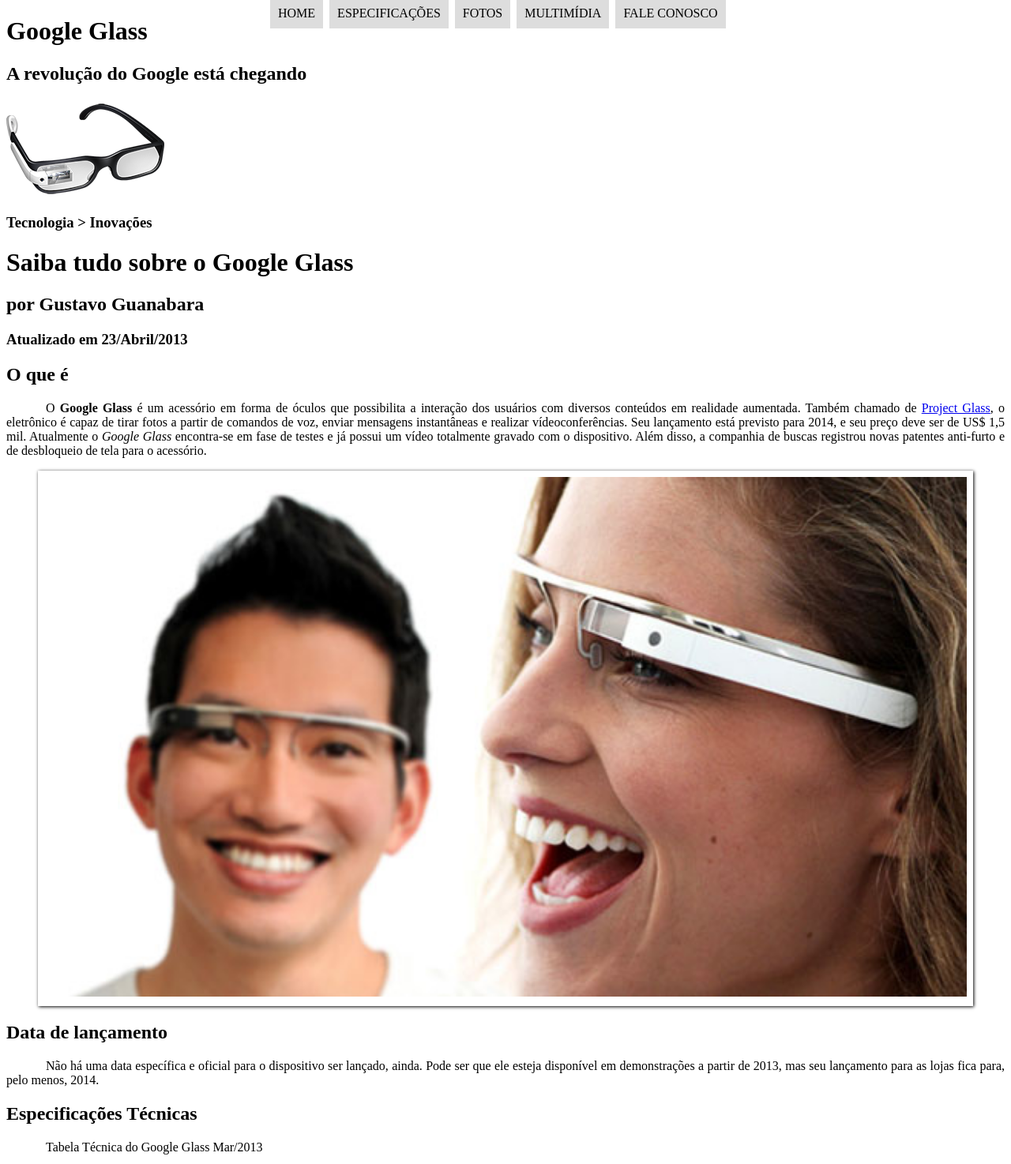
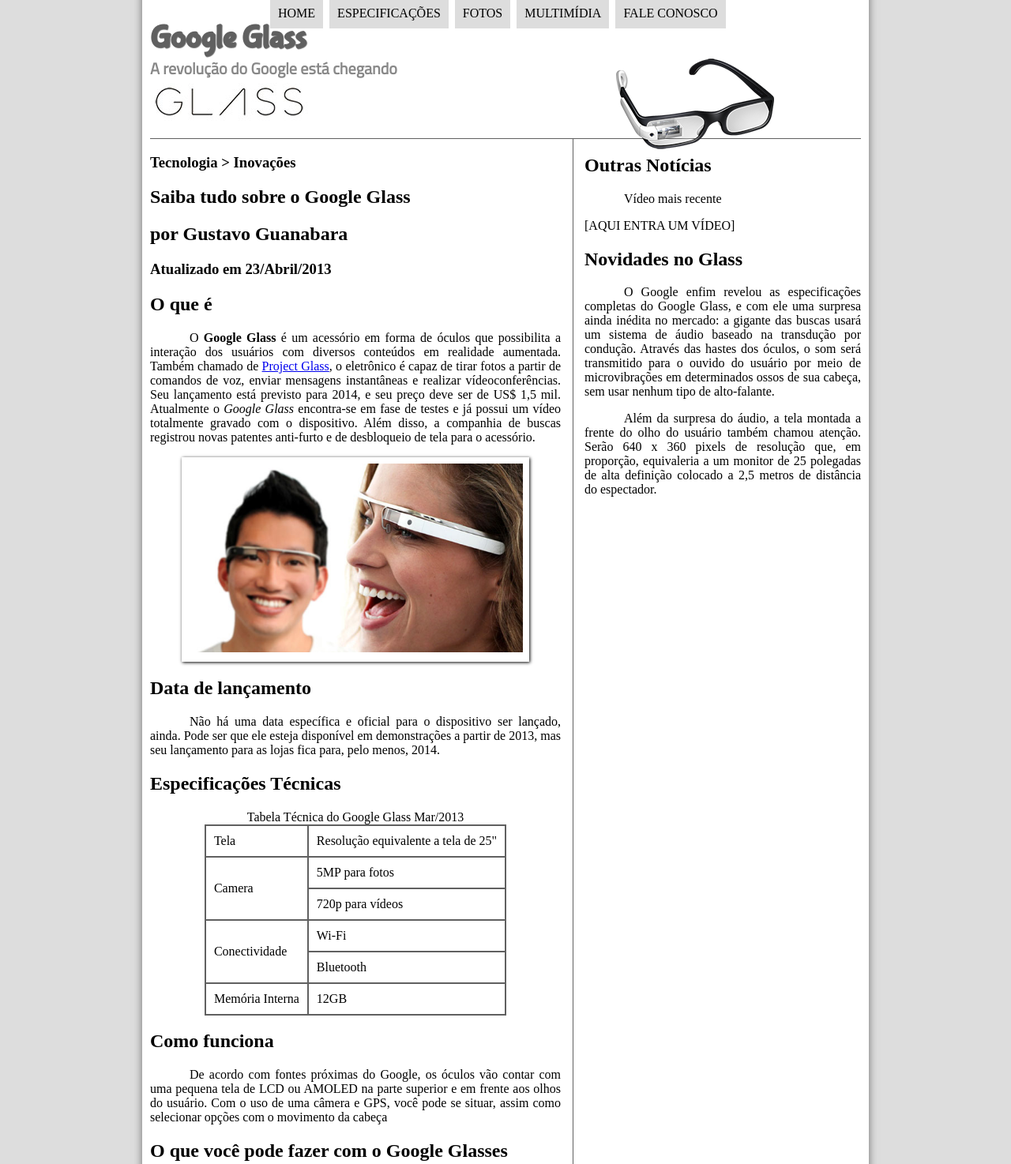
Before and after one commit to AlexandreArmelline/Site-Google-Glass, a plain HTML site: page index.html in a window 1280 px wide. Shown: the top 1474 px of the page at 79% size. Drawn offline with Linux system fonts and the light colour scheme.

Commit message:
add tabela

```diff
--- a/_css/estilo.css
+++ b/_css/estilo.css
@@ -1,13 +1,54 @@
 @charset "utf-8";
+@import url('https://fonts.googleapis.com/css2?family=Titillium+Web&display=swap');
+@font-face {
+    font-family: 'FonteLogo';
+    src: url("../_fonts/bubblegum-sans-regular.otf");
+}
+body{
+    background-color: #dddddd;
+    color: rgba(0, 0, 0, 1);
+}
 
-body{
-    color: black;
+div#interface{
+    width: 900px;
+    background-color: #ffffff;
+    margin: -20px auto 0px auto;
+    box-shadow: 0px 0px 10px rgba(0, 0, 0, 0.5);
+    padding: 10px;
+}
 
-
-}
 p{
     text-align: justify;
     text-indent: 50px;
+}
+
+header#cabecalho img#icone{
+    position: absolute;
+    top: 70px;
+    left: 780px;
+}
+
+header#cabecalho{
+    border-bottom: 1px #606060 solid;
+    height: 150px;
+    background: url(../_imagens/glass-logo-peq.jpg) no-repeat 0px 80px;
+}
+
+header#cabecalho h1{
+    font-family: 'FonteLogo';
+    font-size: 30pt;
+    color: #606060;
+    text-shadow: 1px 1px 1px rgba(0, 0, 0, .6);
+    padding: 0px;
+    margin-bottom: 0px;
+}
+
+header#cabecalho h2{
+    font-family: 'Titillium Web', sans-serif;
+    color: #888888;
+    font-size: 15pt;
+    padding: 0px;
+    margin-top: 0px;
 }
 
 /*Formatação de imagens com legenda*/
@@ -85,3 +126,39 @@
     color: #ffffff;
     text-decoration: underline;
 }
+
+section#corpo{
+    display: block;
+    width: 520px;
+    float: left;
+    border-right: 1px solid #606060;
+    padding-right: 15px;
+}
+
+table#tabelaspec{
+    border: 1px solid #606060;
+    border-spacing: 0px;
+    margin-left: auto;
+    margin-right: auto;
+}
+
+table#tabelaspec td{
+    border: 1px solid #606060;
+    padding: 10px;
+
+}
+
+aside#lateral{
+    display: block;
+    width: 350px;
+    float: right;
+}
+
+footer#rodape{
+    clear: both;
+    border-top: 1px solid #606060;
+}
+
+footer#rodape p{
+    text-align: center;
+}
--- a/index.html
+++ b/index.html
@@ -18,7 +18,7 @@
 </hgroup>
 
 
-<img src="_imagens/glass-oculos-preto-peq.png" alt="">
+<img id="icone" src="_imagens/glass-oculos-preto-peq.png" alt="">
 
 <nav id="menu">
 <h1>Menu Principal</h1>
@@ -32,6 +32,8 @@
 </nav>
 
 </header>
+
+<section id="corpo">
 <hgroup>
 <h3>Tecnologia > Inovações</h3>
 <h1>Saiba tudo sobre o Google Glass</h1>
@@ -53,12 +55,16 @@
 <p>Não há uma data específica e oficial para o dispositivo ser lançado, ainda. Pode ser que ele esteja disponível em demonstrações a partir de 2013, mas seu lançamento para as lojas fica para, pelo menos, 2014.</p>
 
 <h2>Especificações Técnicas</h2>
-<p>Tabela Técnica do Google Glass Mar/2013</p>
+<table id="tabelaspec">
+<caption>Tabela Técnica do Google Glass Mar/2013</caption>
 
-Tela:Resolução equivalente a tela de 25"
-Camera: 5MP para fotos / 720p para vídeos
-Conectividade: Wi-Fi/ Bluetooth
-Memória Interna: 12GB
+<tr><td>Tela</td><td>Resolução equivalente a tela de 25"</td></tr>
+<tr><td rowspan="2">Camera</td><td>5MP para fotos</td></tr>
+<tr><td>720p para vídeos</td></tr>
+<tr><td rowspan="2">Conectividade</td><td>Wi-Fi</td></tr>
+<tr><td>Bluetooth</td></tr>
+<tr><td>Memória Interna</td><td>12GB</td></tr>
+</table>
 
 <h2>Como funciona</h2>
 <p>De acordo com fontes próximas do Google, os óculos vão contar com uma pequena tela de LCD ou AMOLED na parte superior e em frente aos olhos do usuário. Com o uso de uma câmera e GPS, você pode se situar, assim como selecionar opções com o movimento da cabeça</p>
@@ -67,7 +73,8 @@
 <p>O vídeo de divulgação do Google mostra que você pode se transformar em uma espécie de “super-humano”, já que o aparelho pode indicar a quantos metros você está de seu destino, se o metrô está aberto ou fechado, mostrar o clima, agenda e até mesmo permitir que você marque encontros apenas com comandos de voz.</p>
 
 [AQUI ENTRA UM VÍDEO]
-
+</section>
+<aside id="lateral">
 <h2>Outras Notícias</h2>
 <p>Vídeo mais recente</p>
 
@@ -77,9 +84,11 @@
 <p>O Google enfim revelou as especificações completas do Google Glass, e com ele uma surpresa ainda inédita no mercado: a gigante das buscas usará um sistema de áudio baseado na transdução por condução. Através das hastes dos óculos, o som será transmitido para o ouvido do usuário por meio de microvibrações em determinados ossos de sua cabeça, sem usar nenhum tipo de alto-falante.</p>
 
 <p>Além da surpresa do áudio, a tela montada a frente do olho do usuário também chamou atenção. Serão 640 x 360 pixels de resolução que, em proporção, equivaleria a um monitor de 25 polegadas de alta definição colocado a 2,5 metros de distância do espectador.</p>
-
-Copyright 2013 - by Gustavo Guanabara
-Facebook | Twitter
+</aside>
+<footer id="rodape">
+<p>Copyright 2013 - by Gustavo Guanabara <br>
+<a href="" target="_blank">Facebook</a>  |<a href="" target="_blank">Twitter</a></p>
+</footer>
 </div>
 </body>
 </html>
```
Also changed, not shown: _fonts/bubblegum-sans-regular.otf (added), _fonts/computer-font.ttf (added).
